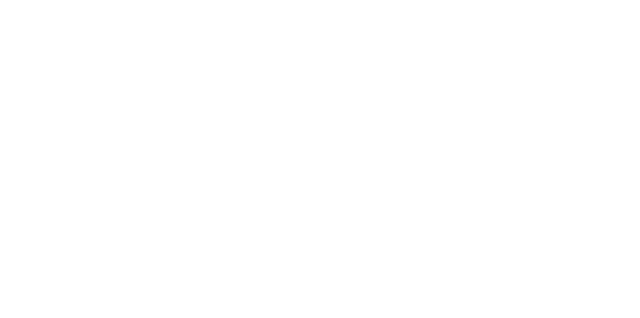
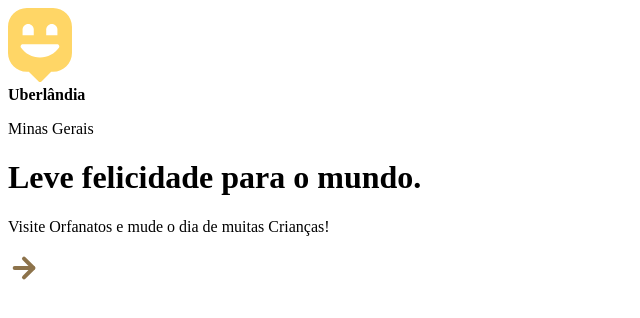
Before and after one commit to eduardofrederico/nlw3, a plain HTML site: page index.html in a window 1280 px wide. Shown: the whole page, without its empty margins (0-640 px from the left). Drawn offline with Linux system fonts and the light colour scheme.

Commit message:
Concluída a etapa de configuração da estrutura da página index.html;

```diff
--- a/index.html
+++ b/index.html
@@ -1,12 +1,30 @@
 <!DOCTYPE html>
 <html lang="pt_BR">
-<head>
-    <meta charset="UTF-8">
-    <meta name="viewport" content="width=device-width, initial-scale=1.0">
+  <head>
+    <meta charset="UTF-8" />
+    <meta name="viewport" content="width=device-width, initial-scale=1.0" />
     <title>Happy</title>
-    <link rel="icon" href="./public/images/logo-icon.png">
-</head>
-<body>
+    <link rel="icon" href="./public/images/logo-icon.png" />
+  </head>
+  <body>
+    <header>
+      <img src="./public/images/logo.svg" alt="Logomarca Happy" />
+      <div>
+        <strong>Uberlândia</strong>
+        <p>Minas Gerais</p>
+      </div>
+    </header>
 
-</body>
+    <main>
+      <h1>Leve felicidade para o mundo.</h1>
+
+      <section>
+        <p>Visite Orfanatos e mude o dia de muitas Crianças!</p>
+
+        <a href="#" title="Visite Orfanatos">
+          <img src="./public/images/arrow.svg" alt="Ir para o mapa." />
+        </a>
+      </section>
+    </main>
+  </body>
 </html>
```
